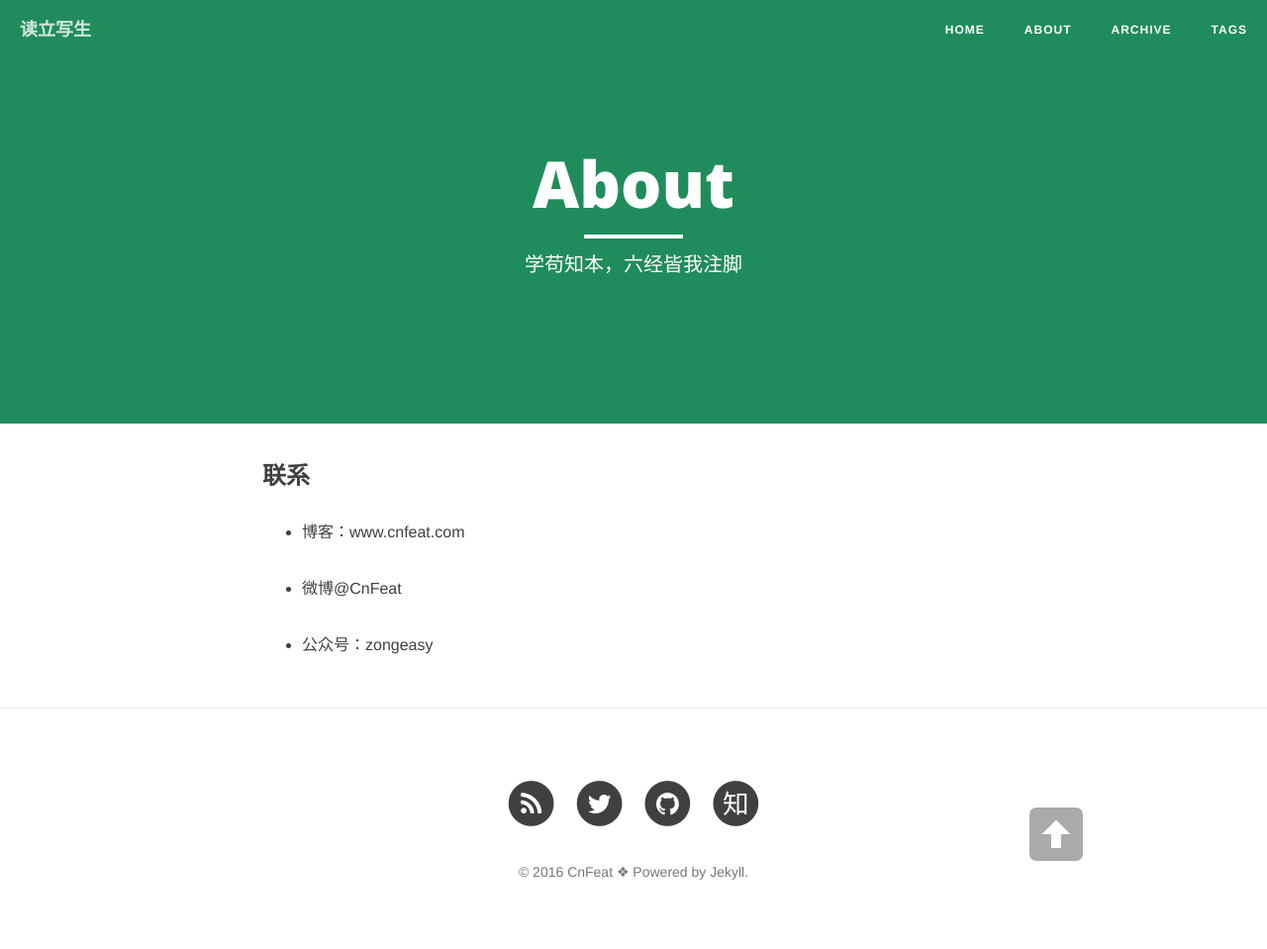
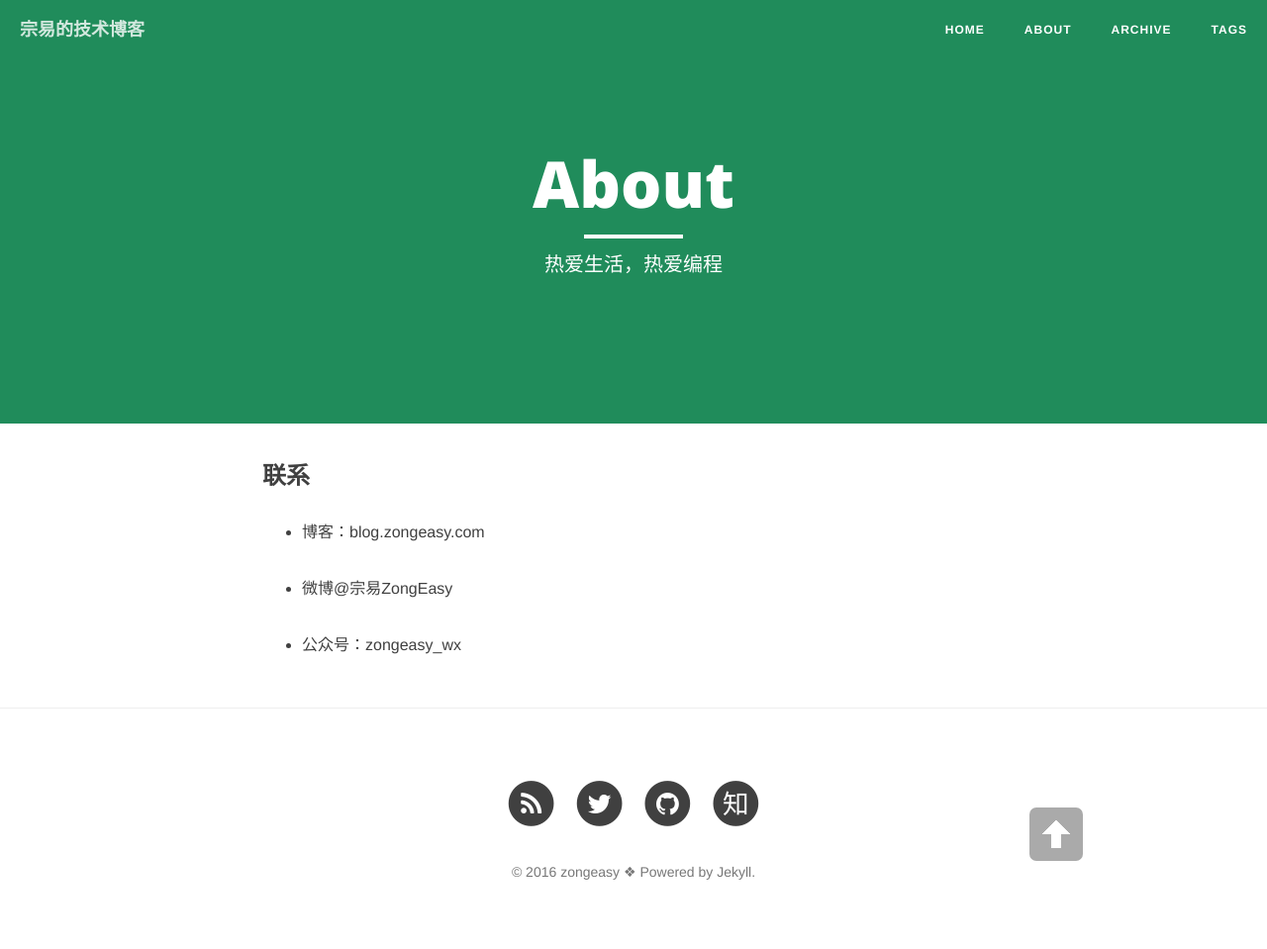
Before and after one commit to zongeasy/zongeasy.github.io, a Jekyll site: the page built from about.md, in a window 1280 px wide. Shown: the whole page at 99% size. Built offline with Jekyll 4.4.1, drawn with Linux system fonts in a browser that asks for light colours; nearby versions of some CDN libraries.

Commit message:
修改联系方式

```diff
--- a/_config.yml
+++ b/_config.yml
@@ -1,27 +1,27 @@
 # Site settings
-title: 读立写生
+title: 宗易的技术博客
 header-img: "img/facebook.jpg"
 tagline: "cn"
-description: "陈素封|读而立·写而生"
+description: "宗易的技术博客"
 baseurl: ""
-url: "http://cnfeat"
+url: "http://blog.zongeasy.com"
 
 # About/contact
 owner:
-  name: " CnFeat"
-  email: CnFeat@gmail.com
+  name: " zongeasy"
+  email: zongeasy88@gmail.com
   bio: "写就是写的报酬"
 
 # Data
 gavatar: http://dreamofbook.qiniudn.com/Az..png
 favicon: img/favicon.png
 
-douban_username:  cnfeat
-twitter_username: feat
-github_username: cnfeat
+douban_username:  zongeasy
+twitter_username: zongeasy
+github_username: zongeasy
 facebook_username:
-weibo_username: cnfeat
-zhihu_username: feat
+weibo_username: zongeasy
+zhihu_username: zongeasy
 
 # Build settings
 # use Github Flavored Markdown !important
@@ -44,16 +44,16 @@ defaults:
       type: "posts"
     values:
       layout: "post"
-      author: "CnFeat"
+      author: "zongeasy"
       header-img: "img/facebook.jpg" # We don't want posts without a header image, that whould mean white on white
 
 # Comments
 comments :
   provider : duoshuo
   duoshuo :
-    short_name : cnfeat
+    short_name : zongeasy
   disqus :
-      short_name : cnfeat
+      short_name : zongeasy
 
 # Analytics and webmaster tools stuff goes here
 google_analytics:
--- a/about.md
+++ b/about.md
@@ -1,14 +1,14 @@
 ---
 layout: page
 title: "About"
-description: "学苟知本，六经皆我注脚 "
+description: "热爱生活，热爱编程 "
 header-img: "img/green.jpg"
 ---
 
 ###联系
 
-- [博客：www.cnfeat.com](www.cnfeat.com)
+- [博客：blog.zongeasy.com](blog.zongeasy.com)
 
-- [微博@CnFeat](http://weibo.com/207775270)
+- [微博@宗易ZongEasy](http://weibo.com/zongeasy)
 
-- 公众号：zongeasy
+- 公众号：zongeasy_wx
```
